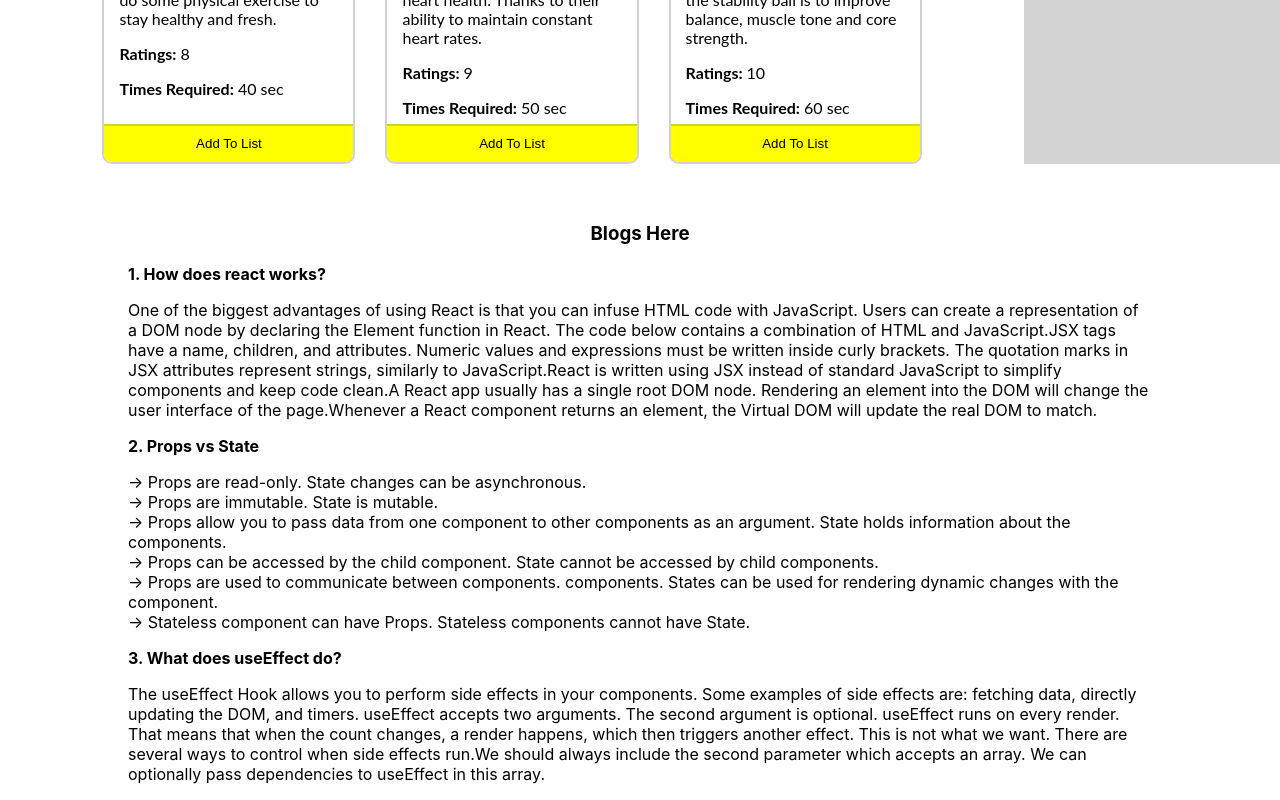
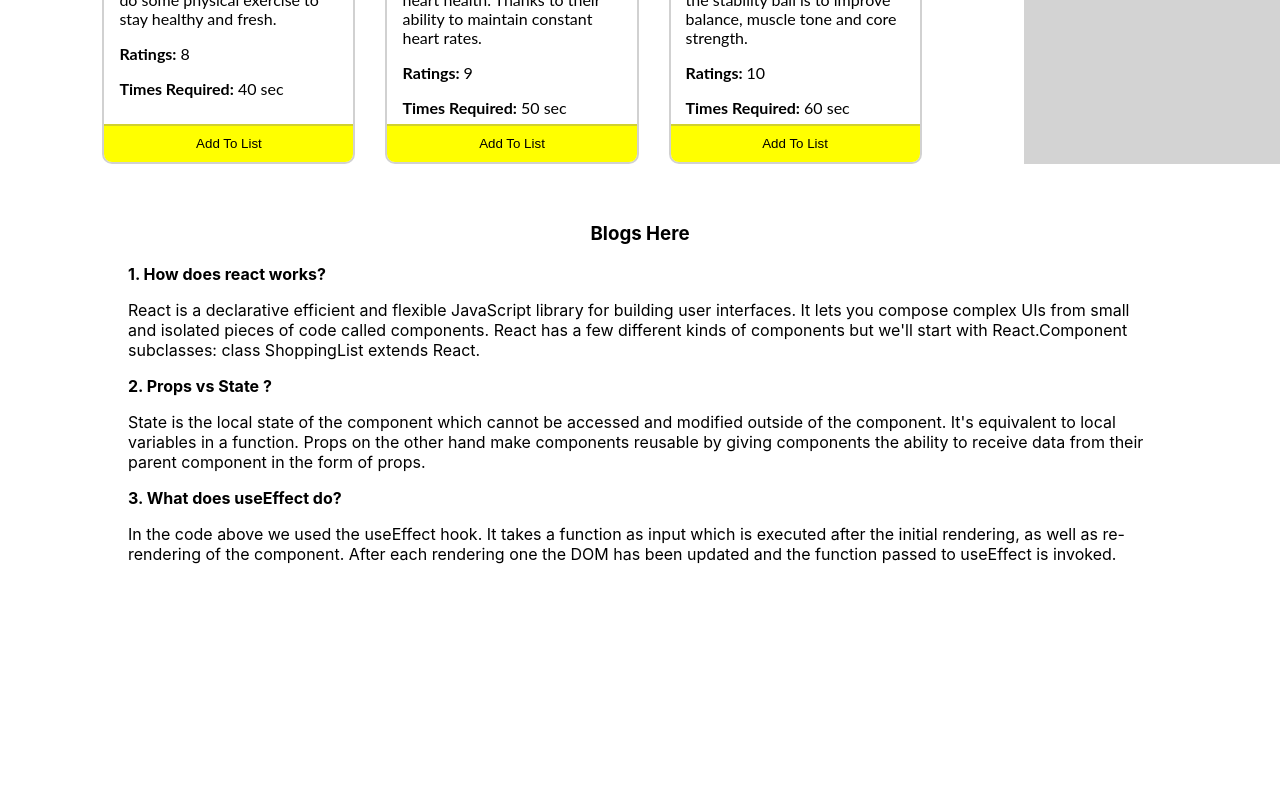
Before and after one commit to AsaduzzamanAshik1610/gym-club, a React (Create React App) app: page / in a window 1280 px wide. Shown: the part 998-1798 px from the top of the page. After the commit the page ends 1578 px from the top, so only its background shows below. Built offline with nearby package versions, Linux system fonts and the light colour scheme.

Commit message:
added the question

```diff
--- a/src/components/Blog/Blog.js
+++ b/src/components/Blog/Blog.js
@@ -6,26 +6,21 @@ const Blog = () => {
             <h3 className='blog'>Blogs Here</h3>
              <div>
                 <p><strong>1. How does react works?</strong></p>
-                <p>One of the biggest advantages of using React is that you can infuse HTML code with JavaScript. Users can create a representation of a DOM node by declaring the Element function in React. The code below contains a combination of HTML and JavaScript.JSX tags have a name, children, and attributes. Numeric values and expressions must be written inside curly brackets. The quotation marks in JSX attributes represent strings, similarly to JavaScript.React is written using JSX instead of standard JavaScript to simplify components and keep code clean.A React app usually has a single root DOM node. Rendering an element into the DOM will change the user interface of the page.Whenever a React component returns an element, the Virtual DOM will update the real DOM to match.</p>
+                <p>React is a declarative efficient and flexible JavaScript library for building user interfaces. It lets you compose complex UIs from small and isolated pieces of code called components. React has a few different kinds of components but we'll start with React.Component subclasses: class ShoppingList extends React.</p>
              </div>
 
              {/* blog-2 */}
              <div>
-                <p><strong>2. Props vs State</strong></p>
+                <p><strong>2. Props vs State ?</strong></p>
                 <p>
-                    -> Props are read-only. State changes can be asynchronous.<br/>
-                    -> 	Props are immutable. State is mutable.<br/>
-                    -> Props allow you to pass data from one component to other components as an argument. State holds information about the components.<br/>
-                    -> Props can be accessed by the child component. State cannot be accessed by child components.<br/>
-                    -> Props are used to communicate between components.  components.	States can be used for rendering dynamic changes with the component.<br/>
-                    -> Stateless component can have Props. Stateless components cannot have State.
+                State is the local state of the component which cannot be accessed and modified outside of the component. It's equivalent to local variables in a function. Props on the other hand make components reusable by giving components the ability to receive data from their parent component in the form of props.
                 </p>
              </div>
 
              <div>
                 <p><strong>3. What does useEffect do?</strong></p>
                 <p>
-                The useEffect Hook allows you to perform side effects in your components. Some examples of side effects are: fetching data, directly updating the DOM, and timers. useEffect accepts two arguments. The second argument is optional. useEffect runs on every render. That means that when the count changes, a render happens, which then triggers another effect. This is not what we want. There are several ways to control when side effects run.We should always include the second parameter which accepts an array. We can optionally pass dependencies to useEffect in this array.
+                In the code above we used the useEffect hook. It takes a function as input which is executed after the initial rendering, as well as re-rendering of the component. After each rendering one the DOM has been updated and the function passed to useEffect is invoked.
                 </p>
              </div>
 
--- a/src/components/Header/Header.js
+++ b/src/components/Header/Header.js
@@ -9,7 +9,7 @@ const Header = () => {
 
                 </div>
                 <div>
-                    <h1>POWER-ACTION-CLUB</h1>
+                    <h1>POWER-CLUB</h1>
                 </div>
             </nav>
         </div>
```
